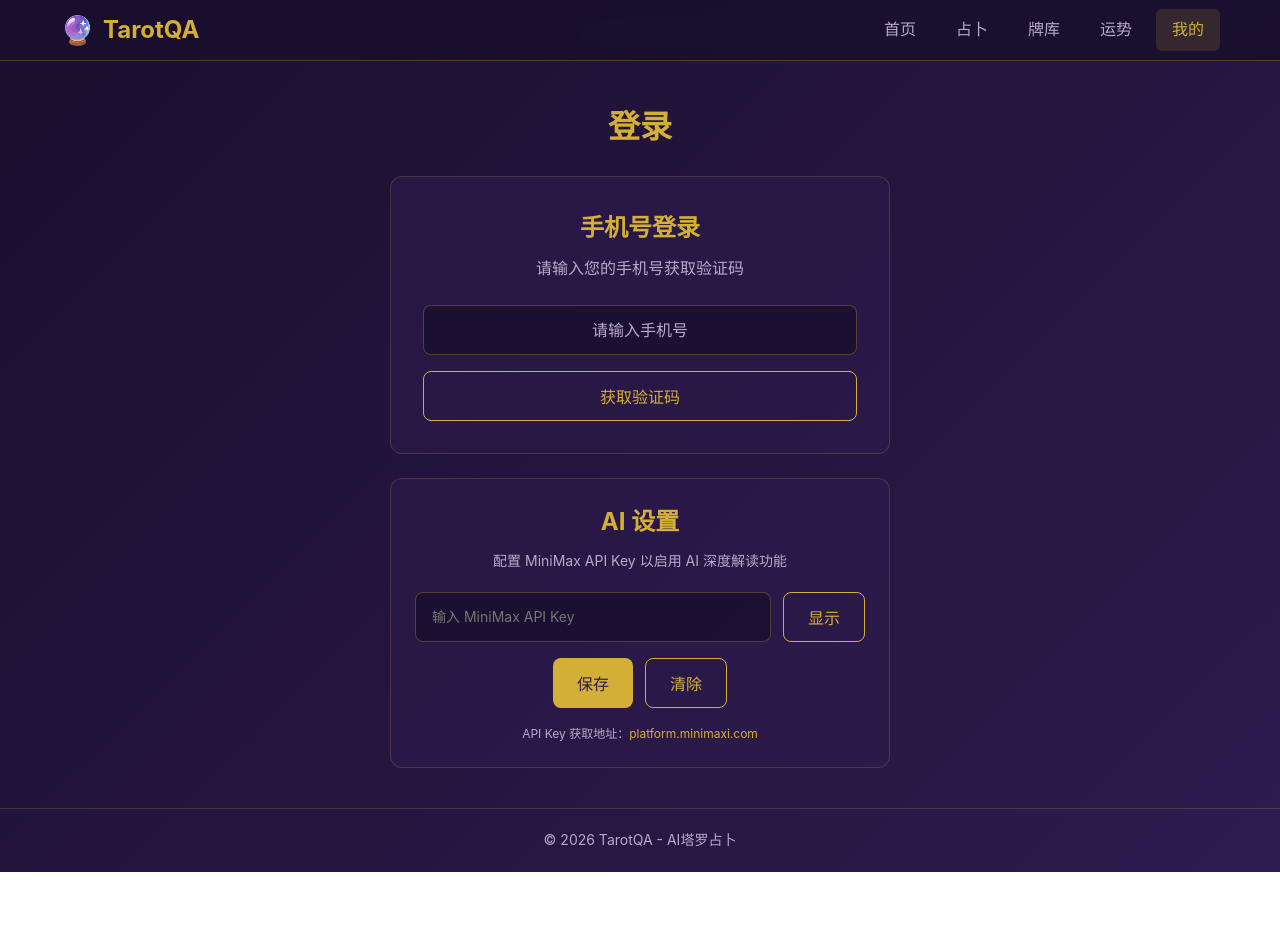
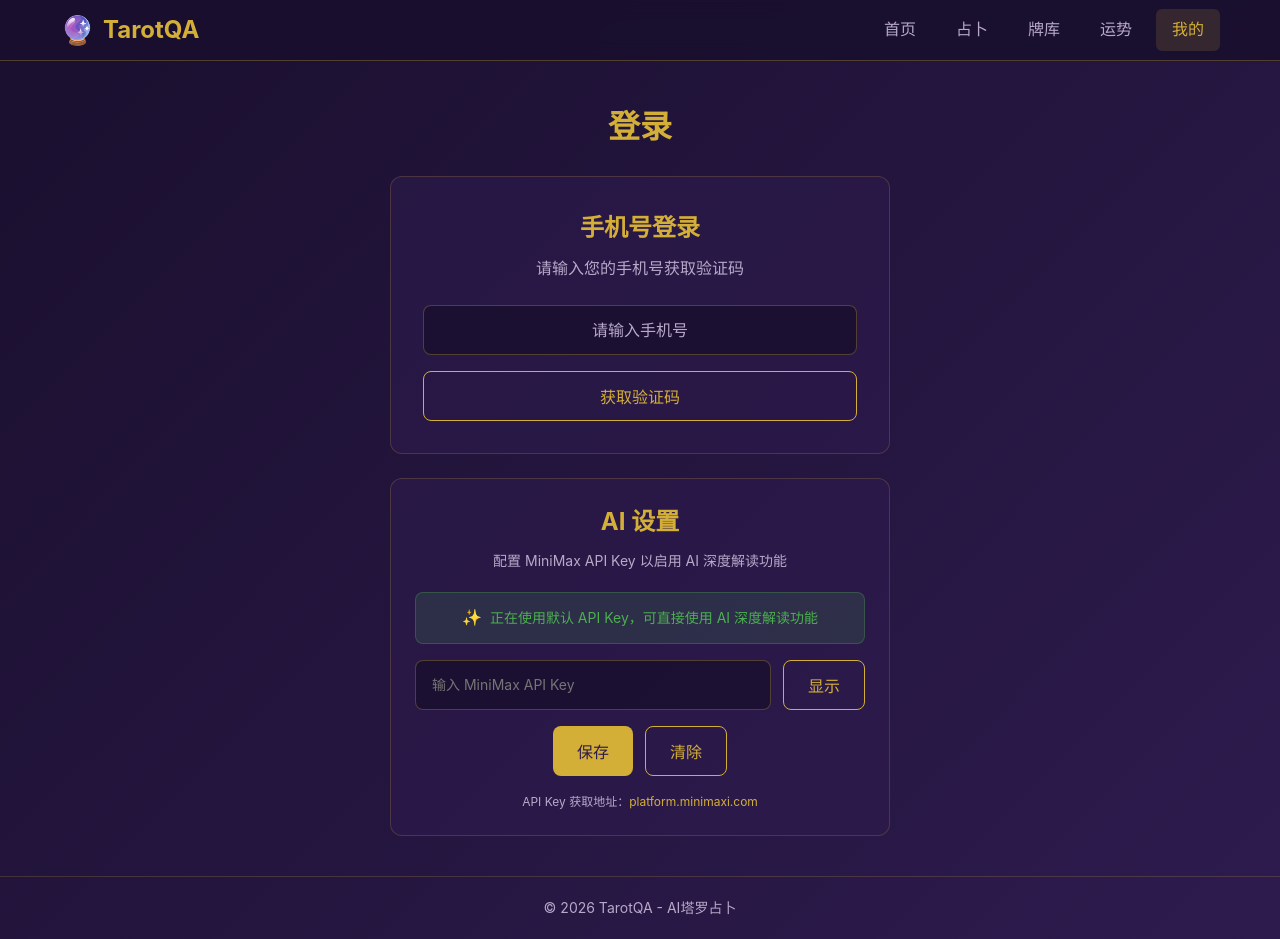
Before and after one commit to imzhengyu/tarotqa-web, a React (Vite) app in the folder web/: page /tarotqa-web/profile in a window 1280 px wide. Before the commit the page ends 872 px from the top, so only its background shows below. Built offline with nearby package versions, Linux system fonts and the light colour scheme; no server answers.

Commit message:
feat: show default API Key indicator in Profile page
- Show green indicator when using default API Key
- Update clear button to switch back to default Key
- Add CSS styling for the indicator

```diff
--- a/web/src/pages/Profile.css
+++ b/web/src/pages/Profile.css
@@ -188,3 +188,21 @@
 .api-key-hint a:hover {
   text-decoration: underline;
 }
+
+.default-key-indicator {
+  display: flex;
+  align-items: center;
+  justify-content: center;
+  gap: 8px;
+  padding: 12px 16px;
+  background: rgba(76, 175, 80, 0.15);
+  border: 1px solid rgba(76, 175, 80, 0.3);
+  border-radius: 8px;
+  margin-bottom: 16px;
+  color: #4CAF50;
+  font-size: 14px;
+}
+
+.default-key-icon {
+  font-size: 16px;
+}
--- a/web/src/pages/Profile.jsx
+++ b/web/src/pages/Profile.jsx
@@ -11,6 +11,7 @@ function Profile() {
   const [message, setMessage] = useState('');
   const [minimaxKey, setMinimaxKey] = useState('');
   const [showKey, setShowKey] = useState(false);
+  const [usingDefaultKey, setUsingDefaultKey] = useState(false);
 
   useEffect(() => {
     checkLogin();
@@ -18,6 +19,10 @@ function Profile() {
     const savedKey = localStorage.getItem('minimax_api_key');
     if (savedKey) {
       setMinimaxKey(savedKey);
+      setUsingDefaultKey(false);
+    } else if (import.meta.env.VITE_DEFAULT_API_KEY) {
+      // 没有用户配置的 Key，但有默认 Key
+      setUsingDefaultKey(true);
     }
   }, []);
 
@@ -80,13 +85,21 @@ function Profile() {
     if (minimaxKey.trim()) {
       localStorage.setItem('minimax_api_key', minimaxKey.trim());
       setMessage('API Key 保存成功');
+      setUsingDefaultKey(false);
     }
   };
 
   const clearMinimaxKey = () => {
     localStorage.removeItem('minimax_api_key');
     setMinimaxKey('');
-    setMessage('API Key 已清除');
+    // 检查是否有默认 Key
+    if (import.meta.env.VITE_DEFAULT_API_KEY) {
+      setUsingDefaultKey(true);
+      setMessage('已切换到默认 API');
+    } else {
+      setUsingDefaultKey(false);
+      setMessage('API Key 已清除');
+    }
   };
 
   if (user) {
@@ -182,6 +195,13 @@ function Profile() {
         <h2>AI 设置</h2>
         <p className="api-settings-desc">配置 MiniMax API Key 以启用 AI 深度解读功能</p>
 
+        {usingDefaultKey && (
+          <div className="default-key-indicator">
+            <span className="default-key-icon">✨</span>
+            <span>正在使用默认 API Key，可直接使用 AI 深度解读功能</span>
+          </div>
+        )}
+
         <div className="api-key-form">
           <input
             type={showKey ? 'text' : 'password'}
```
Also changed, not shown: 3 other files (tests, documents, lock files or other folders).
